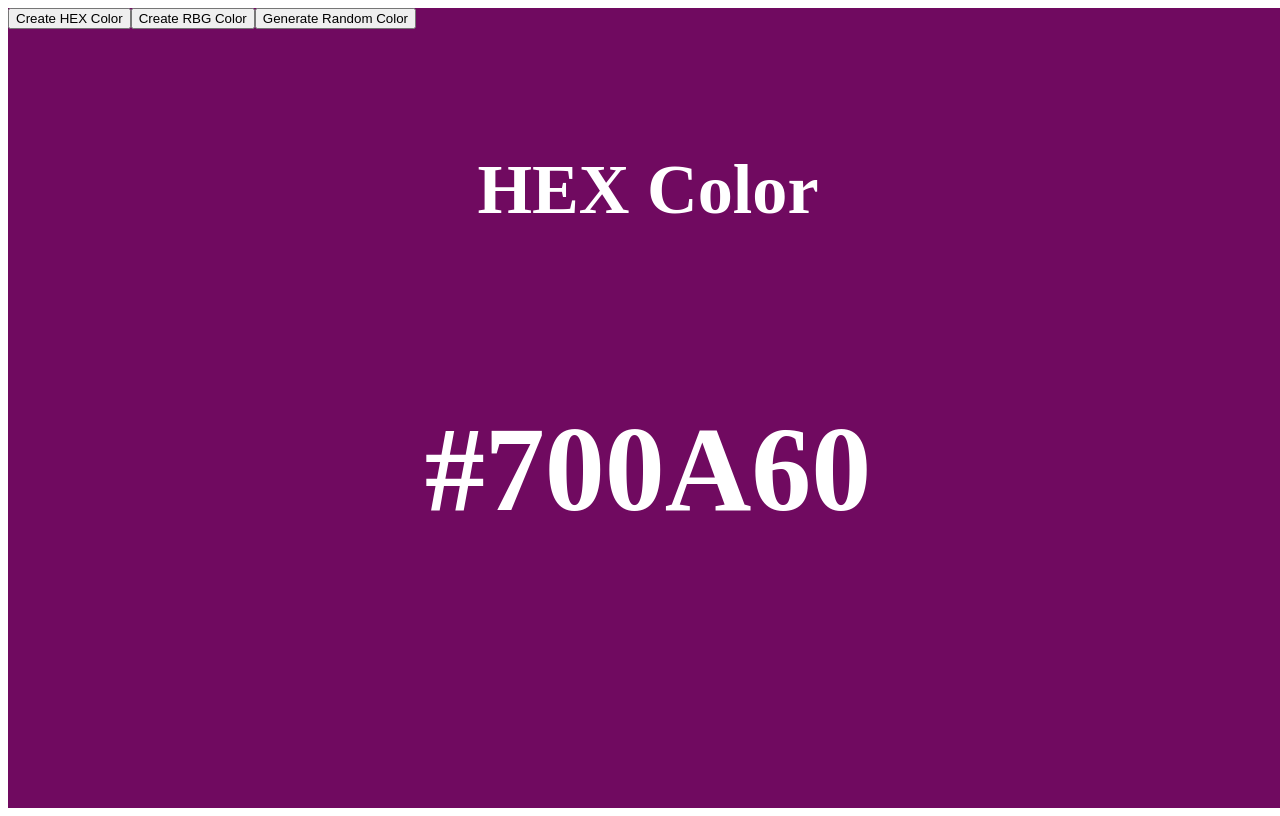
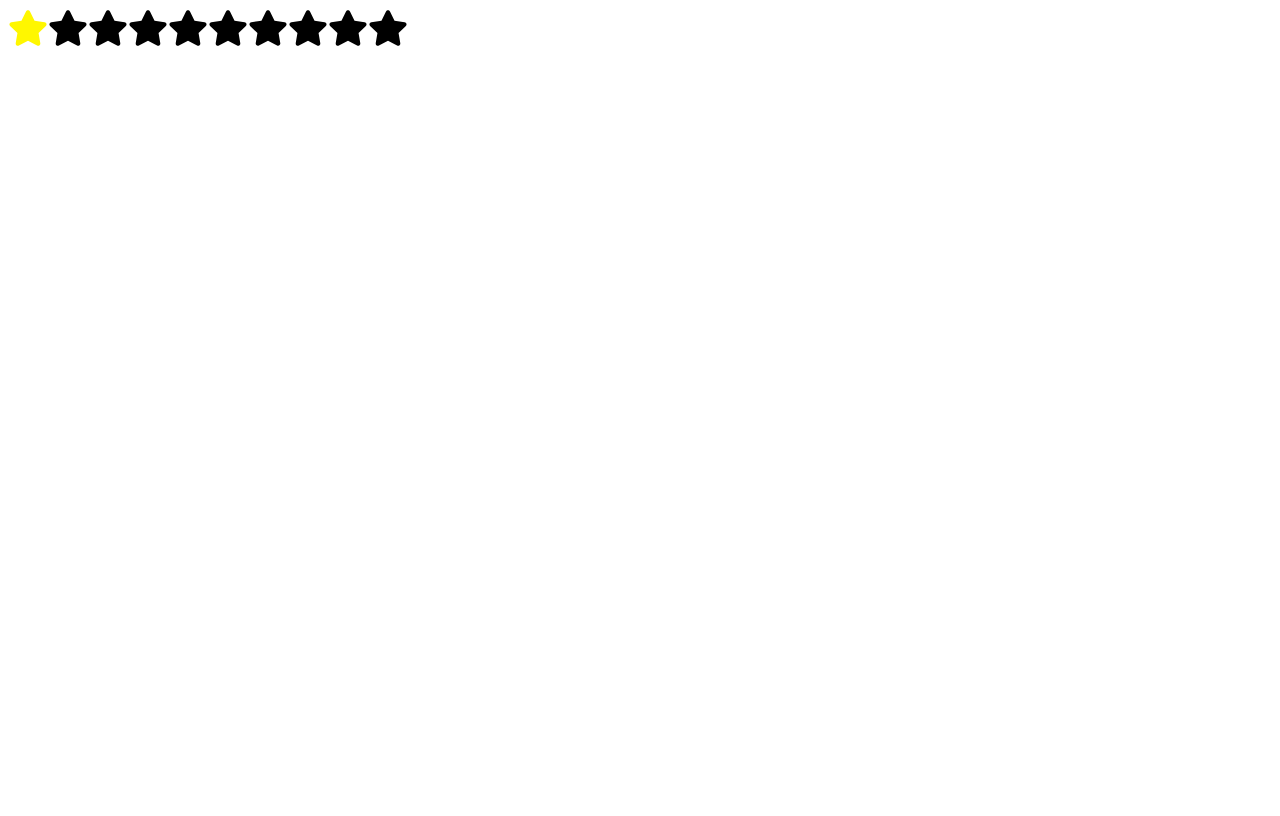
Before and after one commit to prexsa/interview, a React (Vite) app: page / in a window 1280 px wide. Built offline with nearby package versions, Linux system fonts and the light colour scheme.

Commit message:
star rating

```diff
--- a/package.json
+++ b/package.json
@@ -11,7 +11,8 @@
   },
   "dependencies": {
     "react": "^18.2.0",
-    "react-dom": "^18.2.0"
+    "react-dom": "^18.2.0",
+    "react-icons": "^5.0.1"
   },
   "devDependencies": {
     "@types/react": "^18.2.55",
--- a/src/App.jsx
+++ b/src/App.jsx
@@ -1,13 +1,13 @@
 import { useState } from "react";
 // import Accordian from "./components/accordian/index.jsx";
-import RandomColors from "./components/random-colors/index.jsx";
-
+// import RandomColors from "./components/random-colors/index.jsx";
+import StarRating from "./components/star-rating/index.jsx";
 function App() {
   const [count, setCount] = useState(0);
 
   return (
     <>
-      <RandomColors />
+      <StarRating numOfStars={10} />
     </>
   );
 }
--- /dev/null
+++ b/src/components/star-rating/index.jsx
@@ -0,0 +1,36 @@
+import React, { useState } from "react";
+import { FaStar } from "react-icons/fa";
+import "./styles.css";
+
+export default function StarRating({ numOfStars = 5 }) {
+  const [rating, setRating] = useState(0);
+  const [hover, setHover] = useState(0);
+
+  const handleClick = (currentIndex) => {
+    setRating(currentIndex);
+  };
+
+  const handleMouseMove = (currentIndex) => {
+    setHover(currentIndex);
+  };
+
+  const handleMouseLeave = () => {
+    setHover(rating);
+  };
+  return (
+    <div className="star-rating">
+      {[...Array(numOfStars)].map((_, index) => {
+        return (
+          <FaStar
+            key={index}
+            className={index <= (hover || rating) ? "active" : "inactive"}
+            onClick={() => handleClick(index)}
+            onMouseMove={() => handleMouseMove(index)}
+            onMouseLeave={handleMouseLeave}
+            size={40}
+          />
+        );
+      })}
+    </div>
+  );
+}
--- /dev/null
+++ b/src/components/star-rating/styles.css
@@ -0,0 +1,7 @@
+.active {
+  color: #fff700;
+}
+
+.inactive {
+  color: #000000;
+}
```
Also changed, not shown: 1 other file (tests, documents, lock files or other folders).
